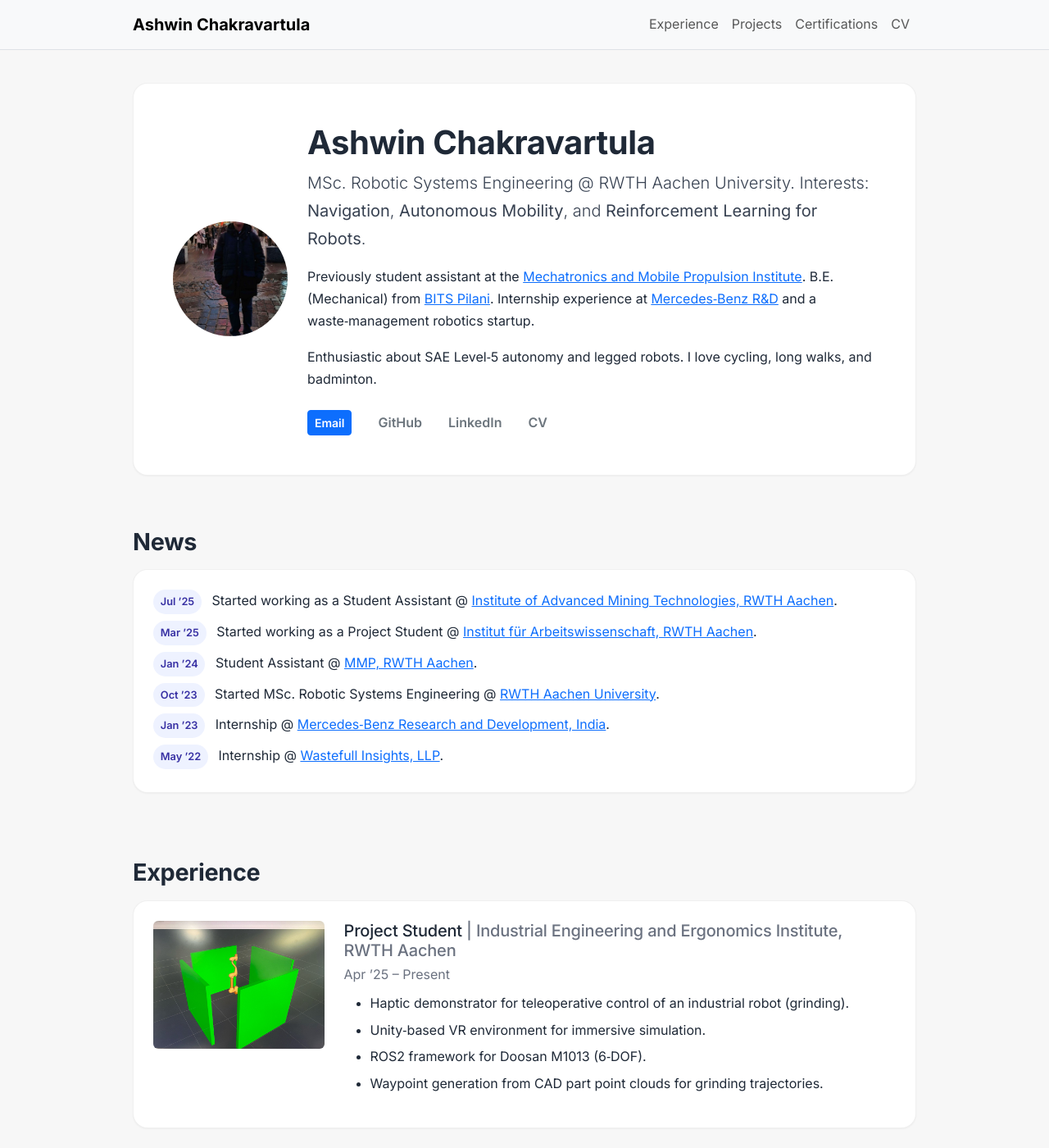
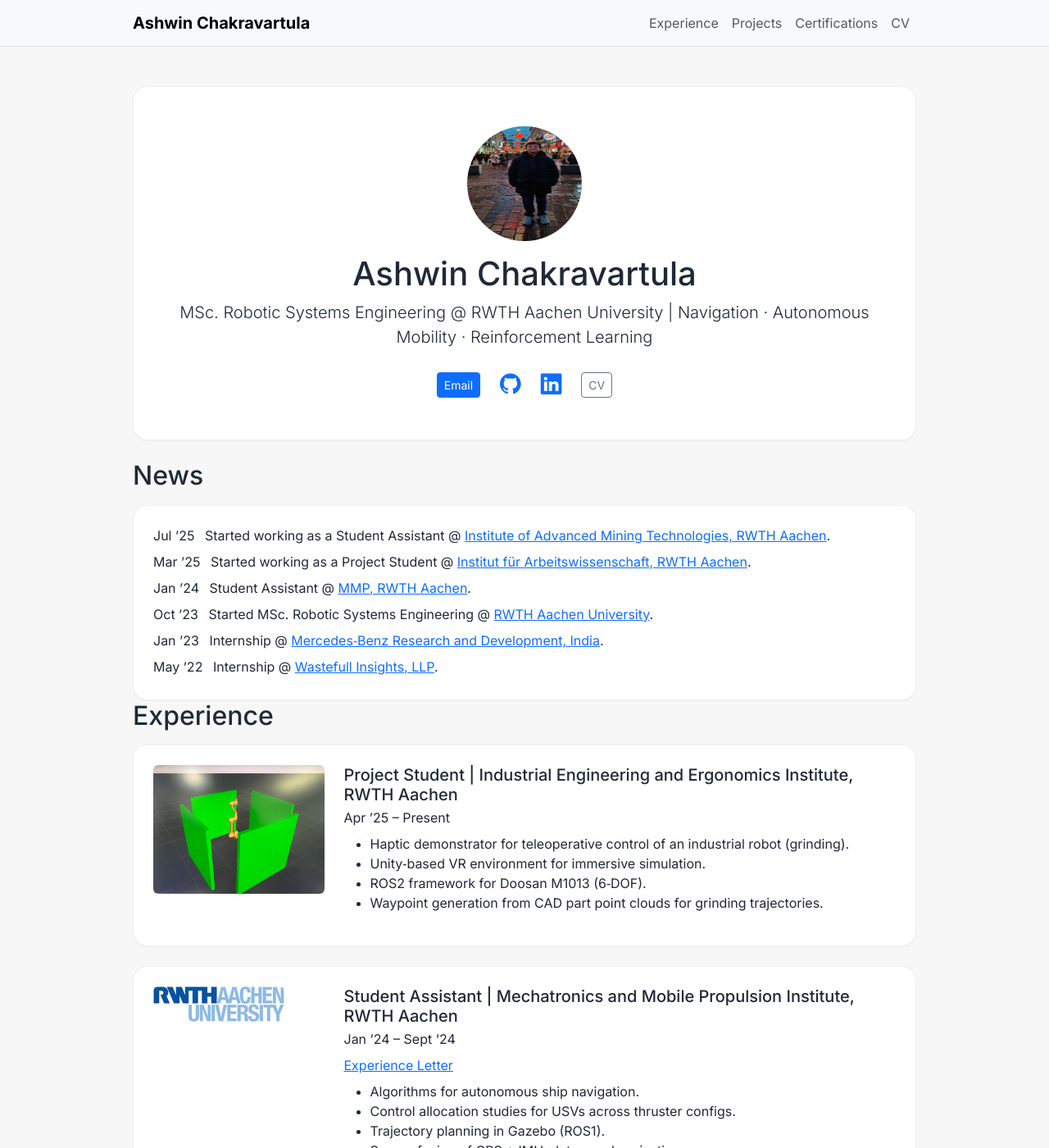
Before and after one commit to AshwinC313/AshwinC313.github.io, a Jekyll site: the page index.html, which Jekyll copies as it is, in a window 1280 px wide and 1400 px high. Shown: the whole window at 82% size. Built offline with Jekyll 4.4.1, drawn with Linux system fonts in a browser that asks for light colours.

Commit message:
added github and linkedin badges

```diff
--- a/index.html
+++ b/index.html
@@ -13,83 +13,19 @@
 
   <!-- Fonts -->
   <link href="https://fonts.googleapis.com/css2?family=Inter:wght@300;400;500;600;700&display=swap" rel="stylesheet" />
+  <link rel="stylesheet" href="https://cdn.jsdelivr.net/npm/bootstrap-icons@1.11.3/font/bootstrap-icons.css" />
 
   <style>
-    :root {
-      --brand: #0d6efd;
-      --text: #1f2937; /* slate-800 */
-      --muted: #6b7280; /* slate-500 */
-    }
-
-    html { scroll-behavior: smooth; }
-
-    body {
-      font-family: Inter, system-ui, -apple-system, Segoe UI, Roboto, "Helvetica Neue", Arial, "Noto Sans", "Apple Color Emoji", "Segoe UI Emoji";
-      color: var(--text);
-      background: #f7f7f7;
-      line-height: 1.7;
-    }
-
-    /* Constrain content width nicely on large screens */
-    .content-wrap { max-width: 980px; }
-
-    /* Make anchor targets not hide under sticky header */
-    section { scroll-margin-top: 84px; }
-
-    /* Typography tweaks */
-    h1, h2, h3 { font-weight: 700; letter-spacing: -0.01em; }
-    h1 { font-size: clamp(1.75rem, 1.2rem + 2.2vw, 2.5rem); }
-    h2 { font-size: clamp(1.3rem, 1.1rem + 1.2vw, 1.8rem); }
-
-    .lead { color: #374151; }
-
-    .muted { color: var(--muted); }
-
-    /* Card polish */
-    .soft-card {
-      background: #fff;
-      border: 1px solid rgba(0,0,0,.06);
-      border-radius: 18px;
-      box-shadow: 0 1px 2px rgba(0,0,0,.04);
-    }
-
-    .chip {
-      display: inline-block;
-      padding: .25rem .55rem;
-      border-radius: 999px;
-      background: #eef2ff;
-      color: #3730a3;
-      font-size: .8rem;
-      font-weight: 600;
-    }
-
-    /* Make images look crisp and responsive */
-    .profile-img { width: 140px; height: 140px; object-fit: cover; }
-
-    /* Smaller gaps on mobile, airier on desktop */
-    .section-gap { padding-top: 2rem; padding-bottom: 2rem; }
-    @media (min-width: 992px) { .section-gap { padding-top: 2.5rem; padding-bottom: 2.5rem; } }
-
-    /* Links row */
-    .link-row a { text-decoration: none; font-weight: 600; }
-    .link-row a + a { margin-left: 1rem; }
-
-    /* Improve list spacing */
-    .tight-list li { margin-bottom: .35rem; }
-
-    /* Dark mode (optional, respects system setting) */
-    @media (prefers-color-scheme: dark) {
-      body { background: #0b0c0f; color: #e5e7eb; }
-      .soft-card { background: #111318; border-color: rgba(255,255,255,.08); }
-      .lead { color: #c7cad1; }
-      .muted { color: #9aa2b2; }
-      .navbar { background-color: #0b0c0f !important; }
-      .navbar .nav-link, .navbar-brand { color: #e5e7eb !important; }
-    }
+body {font-family: Inter, system-ui; background: #f7f7f7; color:#1f2937;}
+.content-wrap {max-width: 980px;}
+.soft-card {background:#fff;border:1px solid rgba(0,0,0,.06);border-radius:18px;box-shadow:0 1px 2px rgba(0,0,0,.04);}
+.link-row a {text-decoration:none;font-weight:600;}
+.link-icon {font-size:1.6rem;color:#0d6efd;transition:transform .2s ease, color .2s ease;}
+.link-icon:hover {transform:scale(1.15);color:#0a58ca;}
+@media(prefers-color-scheme:dark){body{background:#0b0c0f;color:#e5e7eb;} .soft-card{background:#111318;border-color:rgba(255,255,255,.08);} .link-icon{color:#9cc2ff;} .link-icon:hover{color:#fff;}}
   </style>
 </head>
 <body>
-  <!-- Sticky Navbar -->
 <nav class="navbar navbar-expand-md bg-body-tertiary sticky-top border-bottom">
 <div class="container content-wrap">
 <a class="navbar-brand fw-bold" href="#top">Ashwin Chakravartula</a>
@@ -106,33 +42,16 @@
 </div>
 </div>
 </nav>
-
-  <main id="top" class="container content-wrap section-gap">
-    <!-- Hero / Intro -->
-    <header class="soft-card p-4 p-md-5 mb-4">
-      <div class="row g-4 align-items-center">
-        <div class="col-auto text-center text-md-start">
-          <img src="images/github_profile_photo_3.jpg" alt="Portrait of Ashwin Chakravartula" class="img-fluid rounded-circle profile-img" loading="lazy" />
-        </div>
-        <div class="col">
+<main id="top" class="container content-wrap py-5">
+<header class="soft-card p-4 p-md-5 mb-4 text-center">
+<img src="images/github_profile_photo_3.jpg" alt="Ashwin Chakravartula" class="rounded-circle mb-3" width="140" height="140"/>
 <h1 class="mb-2">Ashwin Chakravartula</h1>
-          <p class="lead mb-3">
-            MSc. Robotic Systems Engineering @ RWTH Aachen University. Interests: <strong>Navigation</strong>, <strong>Autonomous Mobility</strong>, and <strong>Reinforcement Learning for Robots</strong>.
-          </p>
-          <p class="mb-3">
-            Previously student assistant at the <a href="https://www.mmp.rwth-aachen.de/cms/Mechatronics/~fwqq/Das-Lehr-und-Forschungsgebiet/lidx/1/" target="_blank" rel="noopener">Mechatronics and Mobile Propulsion Institute</a>. B.E. (Mechanical) from <a href="https://www.bits-pilani.ac.in/" target="_blank" rel="noopener">BITS Pilani</a>. Internship experience at <a href="https://www.mbrdi.co.in/#/" target="_blank" rel="noopener">Mercedes‑Benz R&amp;D</a> and a waste‑management robotics startup.
-          </p>
-          <p class="mb-4">
-            Enthusiastic about SAE Level‑5 autonomy and legged robots. I love cycling, long walks, and badminton.
-          </p>
-
-          <div class="d-flex flex-wrap align-items-center gap-3 link-row">
+<p class="lead mb-4">MSc. Robotic Systems Engineering @ RWTH Aachen University | Navigation · Autonomous Mobility · Reinforcement Learning</p>
+<div class="d-flex justify-content-center align-items-center gap-4 flex-wrap">
 <a href="mailto:ashwin.chakravartula@rwth-aachen.de" class="btn btn-primary btn-sm">Email</a>
-            <a href="https://github.com/AshwinC313" target="_blank" rel="noopener" class="link-secondary">GitHub</a>
-            <a href="https://www.linkedin.com/in/ashwin-c-0548a5196/" target="_blank" rel="noopener" class="link-secondary">LinkedIn</a>
-            <a href="data/ashwin_lebenslauf_nov.pdf" target="_blank" rel="noopener" class="link-secondary">CV</a>
-          </div>
-        </div>
+<a href="https://github.com/AshwinC313" target="_blank" rel="noopener" class="link-icon" aria-label="GitHub"><i class="bi bi-github"></i></a>
+<a href="https://www.linkedin.com/in/ashwin-c-0548a5196/" target="_blank" rel="noopener" class="link-icon" aria-label="LinkedIn"><i class="bi bi-linkedin"></i></a>
+<a href="data/ashwin_lebenslauf_nov.pdf" target="_blank" rel="noopener" class="btn btn-outline-secondary btn-sm">CV</a>
 </div>
 </header>
 
```
Lines whose indentation alone changed are shown as unchanged.
